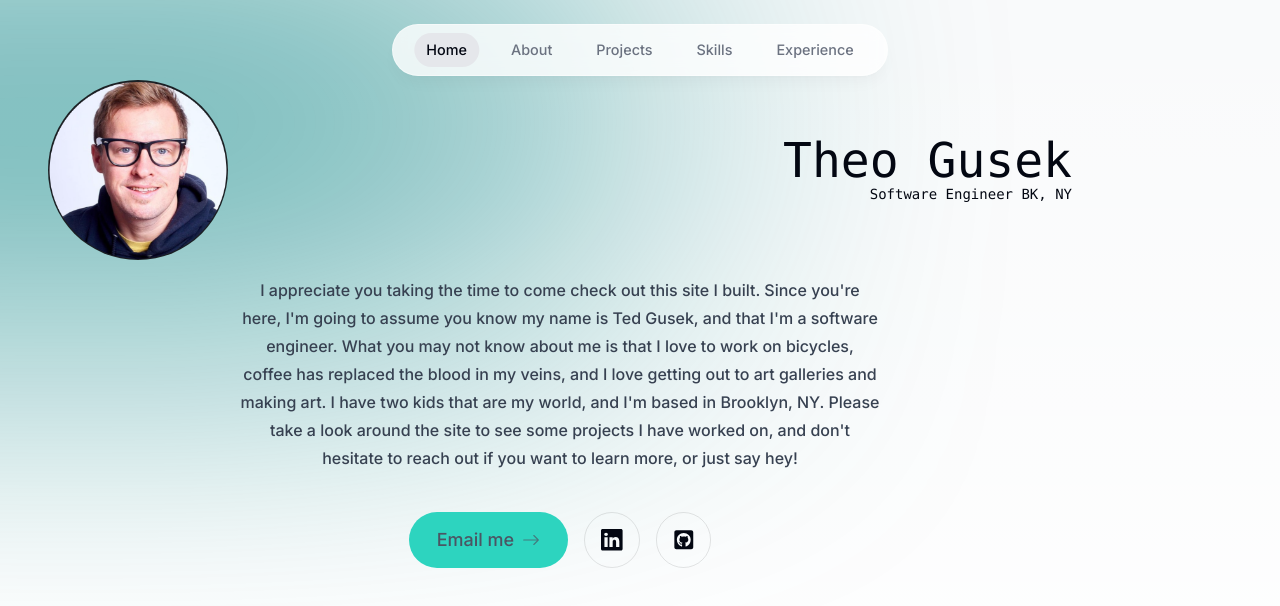
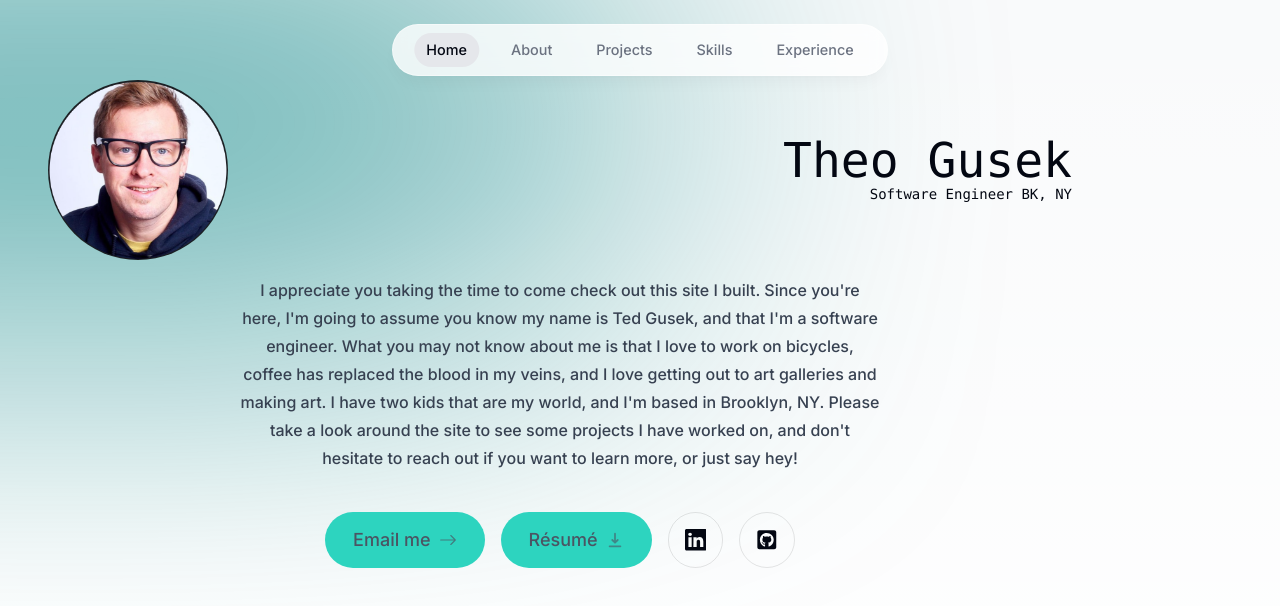
Before and after one commit to tedgusek/portfolio_site, a Next.js app: page / in a window 1280 px wide. Shown: the top 606 px of the page. Built offline with nearby package versions, Linux system fonts and the light colour scheme.

Commit message:
added resume download

```diff
--- a/components/Intro.tsx
+++ b/components/Intro.tsx
@@ -7,24 +7,11 @@ import Image from 'next/image';
 import Link from 'next/link';
 import { BsArrowRight, BsLinkedin } from 'react-icons/bs';
 import { FaGithubSquare } from 'react-icons/fa';
-// import { HiDownload } from 'react-icons/hi';
+import { HiDownload } from 'react-icons/hi';
 // import TrackedLink from './TrackedLink';
 
 function Home() {
   const { ref } = useSectionInView('Home', 0.5);
-
-  // Animate the wave emoji on hover/click
-  const [scope, animate] = useAnimate();
-  const animateWave = () => {
-    animate(scope.current, {
-      rotate: [0, 10, -10, 10, 0],
-      transition: {
-        type: 'spring',
-        stiffness: 125,
-        duration: 0.7,
-      },
-    });
-  };
 
   return (
     <section
@@ -64,16 +51,16 @@ function Home() {
           </Link>
 
           {/* Resume Button */}
-          {/* <TrackedLink
-            className="group flex items-center gap-2 rounded-full border border-black/10 bg-white px-7 py-3 outline-none transition hover:scale-110 focus:scale-110 active:scale-105 dark:bg-white/10"
-            href="/John_Hamlin_Resume.pdf"
-            tag="Resume Downloaded"
-            download="John_Hamlin_Resume.pdf"
+          <Link
+            className="group flex items-center gap-2 rounded-full bg-teal-400 px-7 py-3 text-gray-600 outline-none transition-all hover:scale-110 hover:bg-teal-300 focus:scale-110 active:scale-105"
+            href="/Ted_Gusek_Resume_Software_Engineer.pdf"
+            // tag="Resume Downloaded"
+            download="Ted_Gusek_Resume_Software_Engineer.pdf"
             target="_blank"
           >
             Résumé
             <HiDownload className="opacity-60 transition group-hover:scale-y-125" />
-          </TrackedLink> */}
+          </Link>
 
           {/* LinkedIn Button */}
           <Link
```
Also changed, not shown: 2 other files (tests, documents, lock files or other folders).
